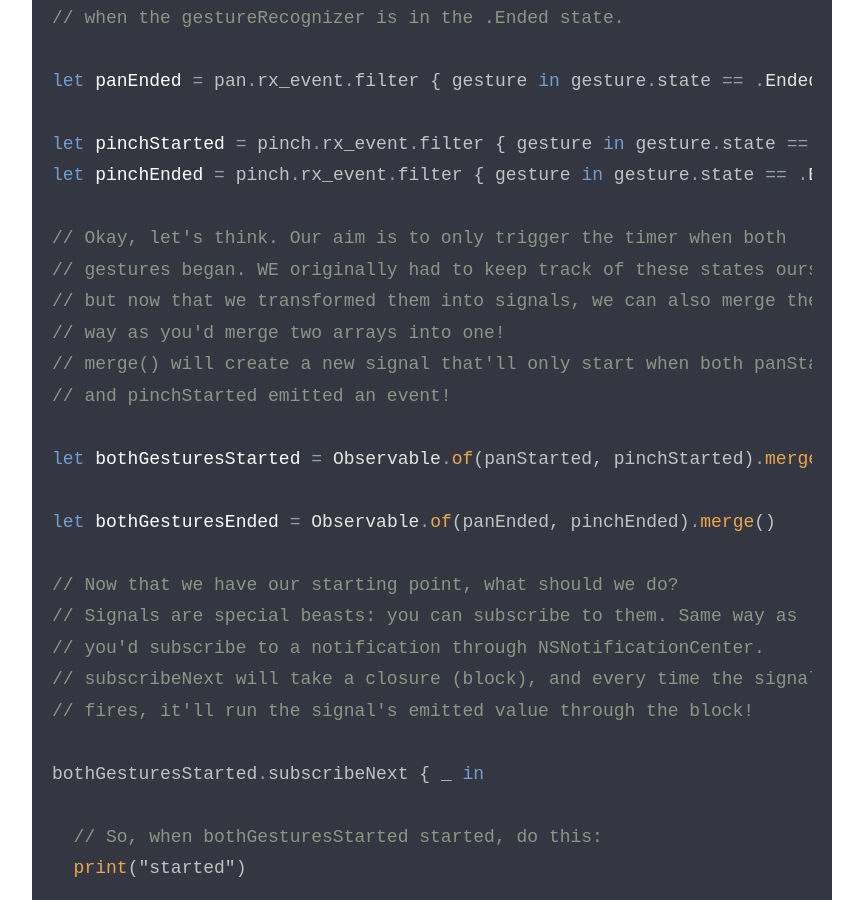
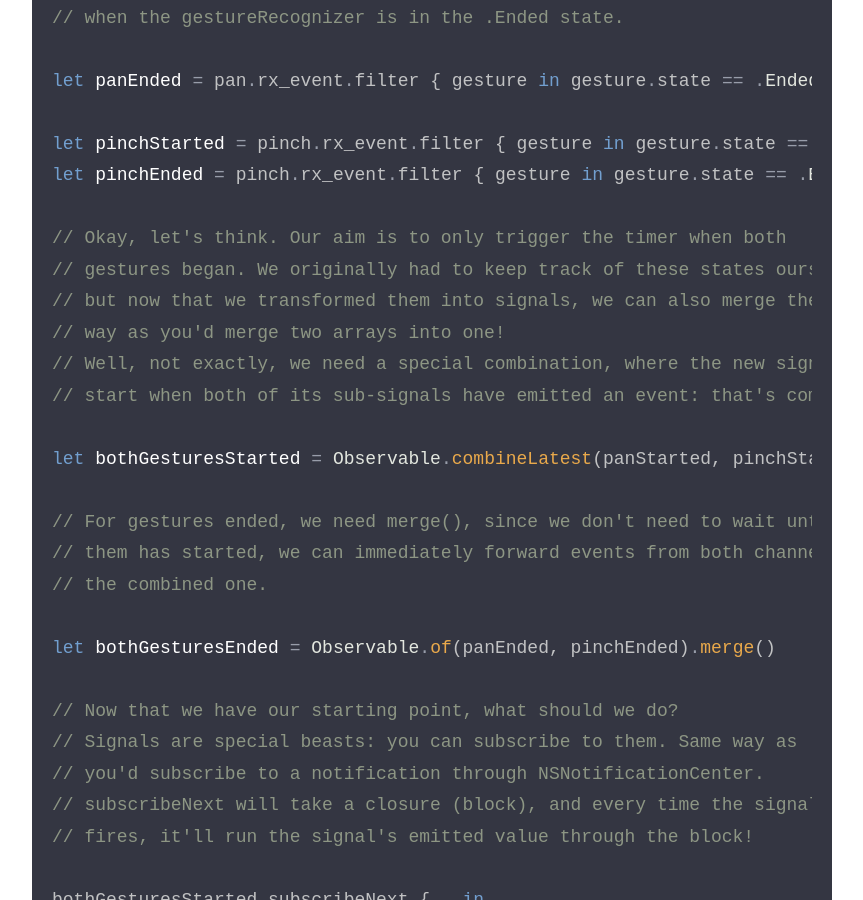
Before and after one commit to almostintuitive/itchingpixels.github.io, a Jekyll site: the page built from _posts/2016-01-30-functional-reactive-intuition-swift.markdown, in a window 1280 px wide and 900 px high, scrolled down 5251 px. Shown: the whole window, without its empty margins (208-1071 px from the left). Built offline with Jekyll 4.4.1, drawn with Linux system fonts in a browser that asks for light colours; nearby versions of some CDN libraries.

Commit message:
functional-reactive-intuition: fixed error in code snippet

```diff
--- a/_posts/2016-01-28-functional-reactive-intuition-swift.markdown
+++ b/_posts/2016-01-30-functional-reactive-intuition-swift.markdown
@@ -153,13 +153,17 @@ let pinchStarted = pinch.rx_event.filter { gesture in gesture.state == .Began }
 let pinchEnded = pinch.rx_event.filter { gesture in gesture.state == .Ended }
 
 // Okay, let's think. Our aim is to only trigger the timer when both
-// gestures began. WE originally had to keep track of these states ourselves,
+// gestures began. We originally had to keep track of these states ourselves,
 // but now that we transformed them into signals, we can also merge them, same
 // way as you'd merge two arrays into one!
-// merge() will create a new signal that'll only start when both panStarted
-// and pinchStarted emitted an event!
+// Well, not exactly, we need a special combination, where the new signal will only
+// start when both of its sub-signals have emitted an event: that's combineLatest().
 
-let bothGesturesStarted = Observable.of(panStarted, pinchStarted).merge()
+let bothGesturesStarted = Observable.combineLatest(panStarted, pinchStarted) { (_, _) -> Bool in return true }
+
+// For gestures ended, we need merge(), since we don't need to wait until both of
+// them has started, we can immediately forward events from both channels into
+// the combined one.
 
 let bothGesturesEnded = Observable.of(panEnded, pinchEnded).merge()
 
```
